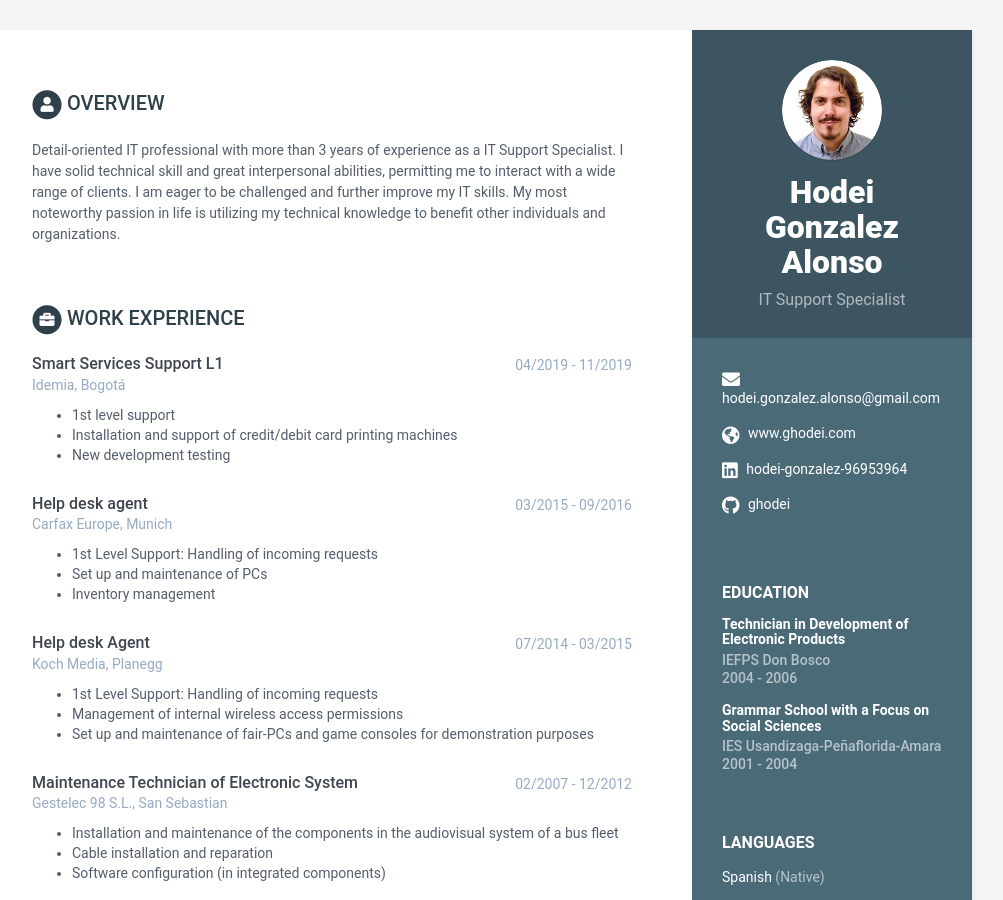
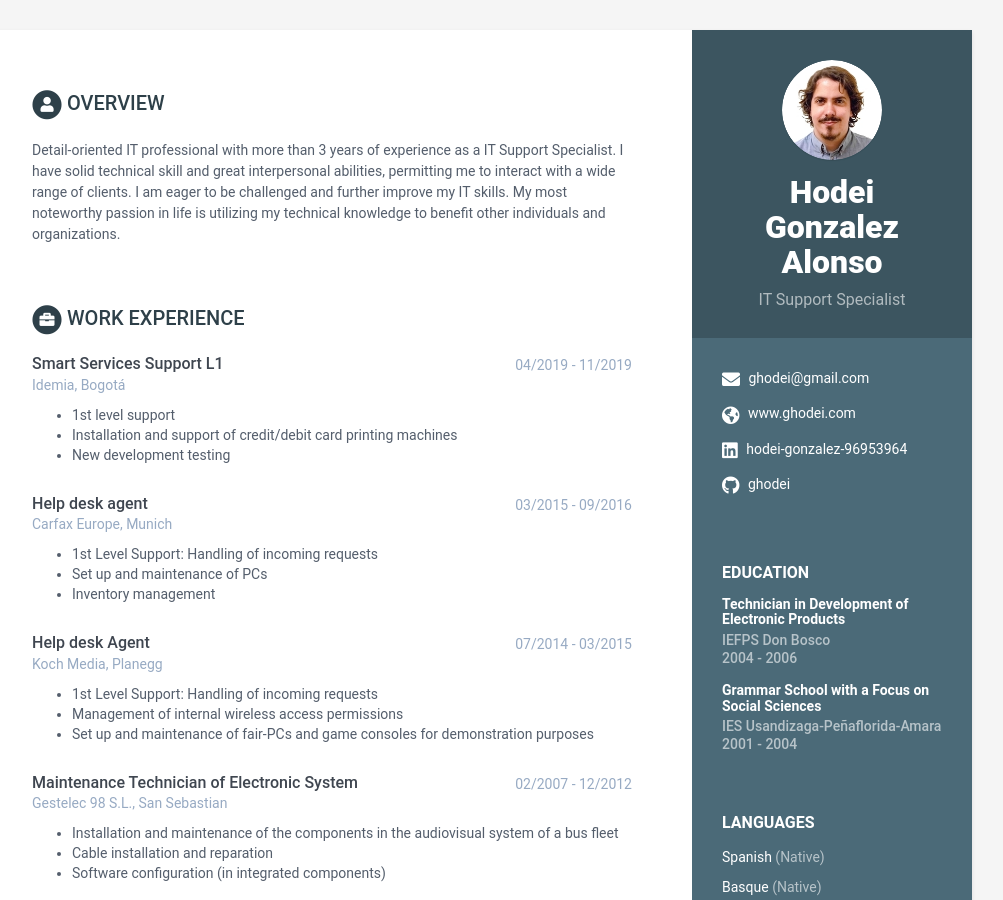
Before and after one commit to ghodei/cv-hodei, a Jekyll site: the page built from index.html, in a window 1280 px wide and 900 px high. Shown: the whole window, without its empty margins (168-1171 px from the left). Built offline with Jekyll 4.4.1, drawn with Linux system fonts in a browser that asks for light colours.

Commit message:
Update data.yml

```diff
--- a/_data/data.yml
+++ b/_data/data.yml
@@ -9,7 +9,7 @@ sidebar:
     avatar: foto_cv.png  #place a 100x100 picture inside /assets/images/ folder and provide the name of the file below
 
     # Sidebar links
-    email: hodei.gonzalez.alonso@gmail.com
+    email: ghodei@gmail.com
     #phone:
     website: www.ghodei.com #do not add http://
     linkedin: hodei-gonzalez-96953964
```
